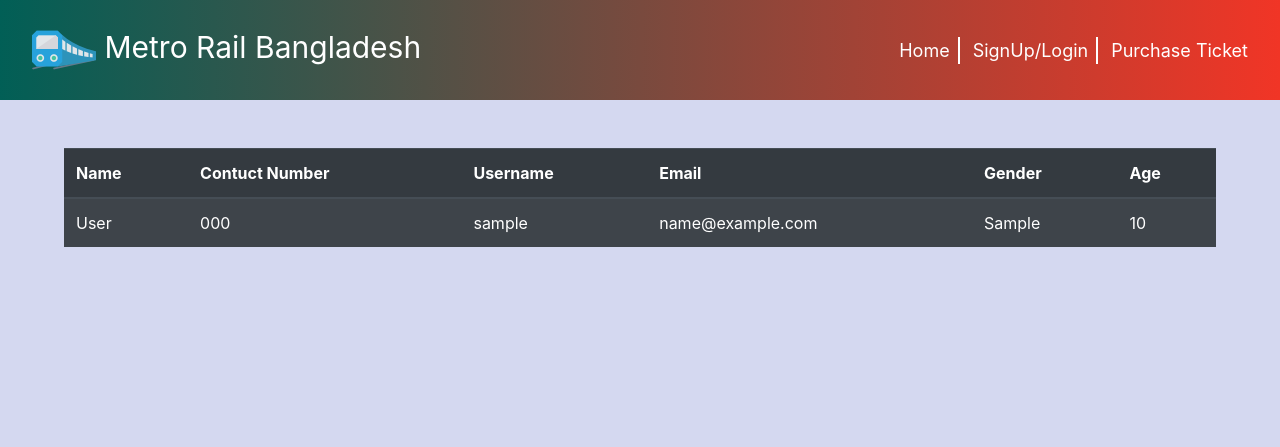
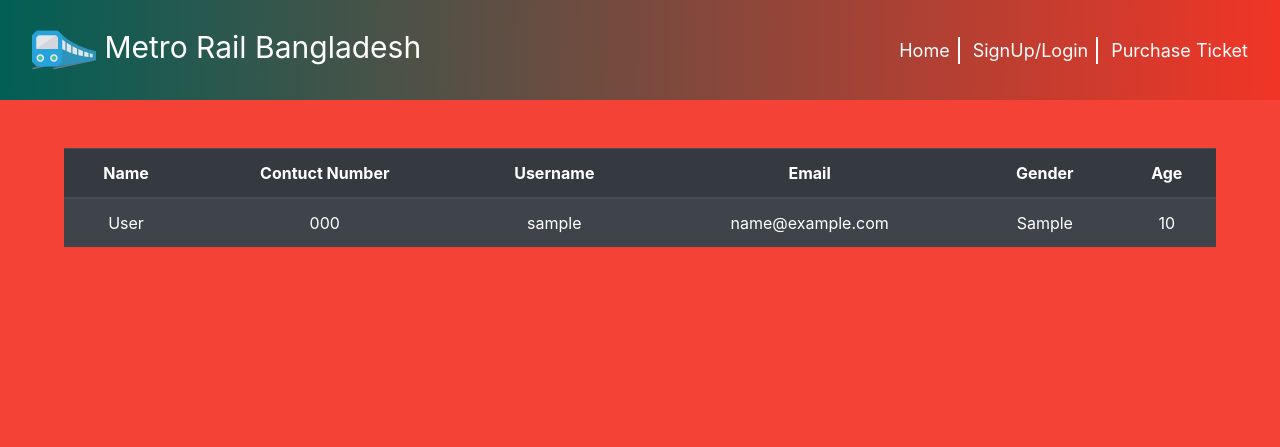
Before and after one commit to nahidsalekin/metro-rail-ticket-management, a Django app: page /users/ in a window 1280 px wide. Shown: the top 447 px of the page. Run offline with Django 3.2, Linux system fonts and the light colour scheme; tables that the repository leaves empty hold one stand-in row (values such as "Sample post"); some libraries are stand-ins or nearby versions.

Commit message:
:bulb: basic user list for admins

```diff
--- a/templates/users.html
+++ b/templates/users.html
@@ -7,7 +7,7 @@
     <title>All User</title>
     <style>
         body {
-            background-color: rgb(212, 216, 240);
+            background-color: #F44336;
         }
 
         .full-content {
@@ -21,7 +21,7 @@
 <body>
 
     <div class="full-content justify-content-around mt-5" id="test">
-        <table class="table table-striped table-dark">
+        <table class="table table-striped table-dark text-center">
             <thead>
                 <tr>
                     <th scope="col">Name</th>
```
